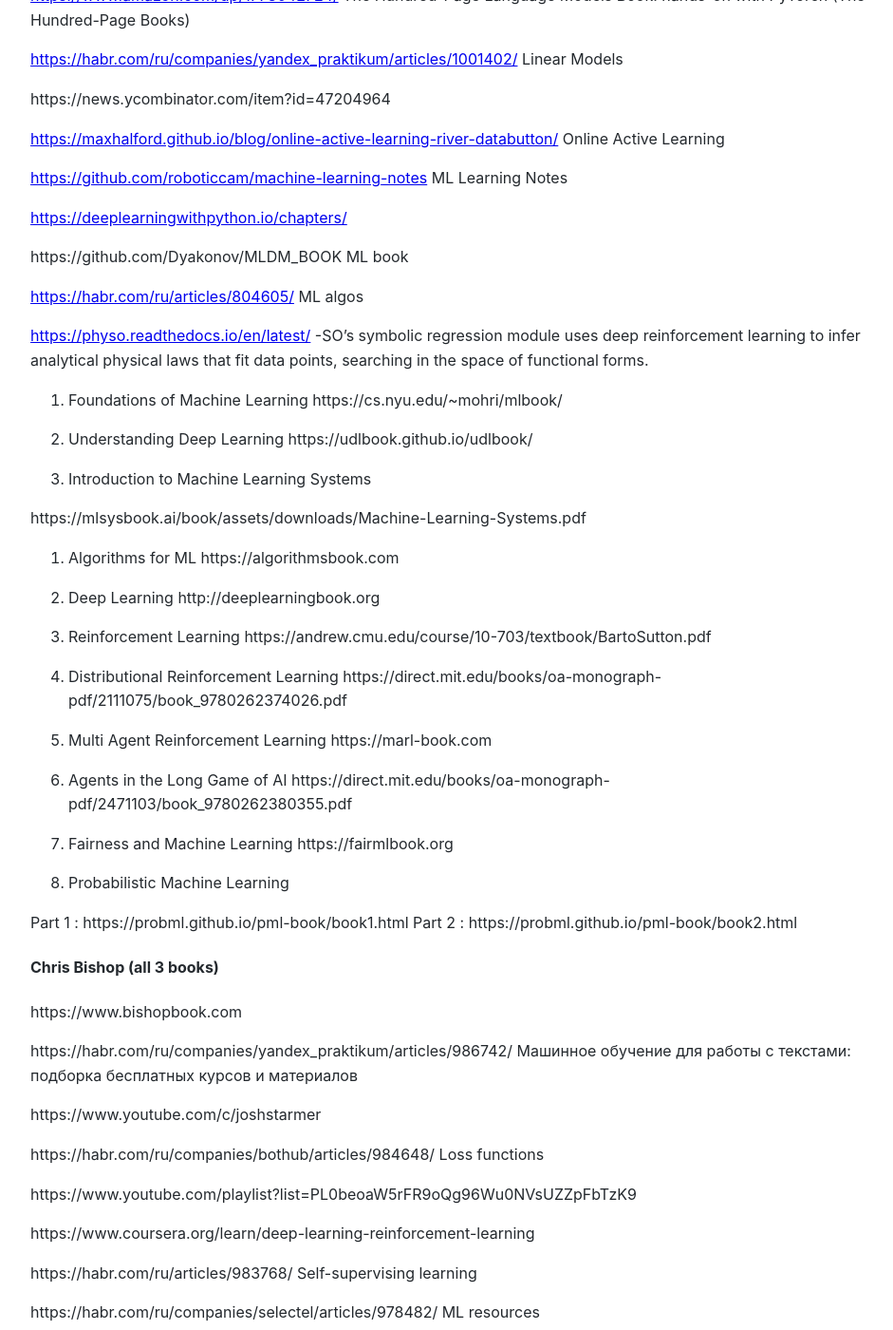
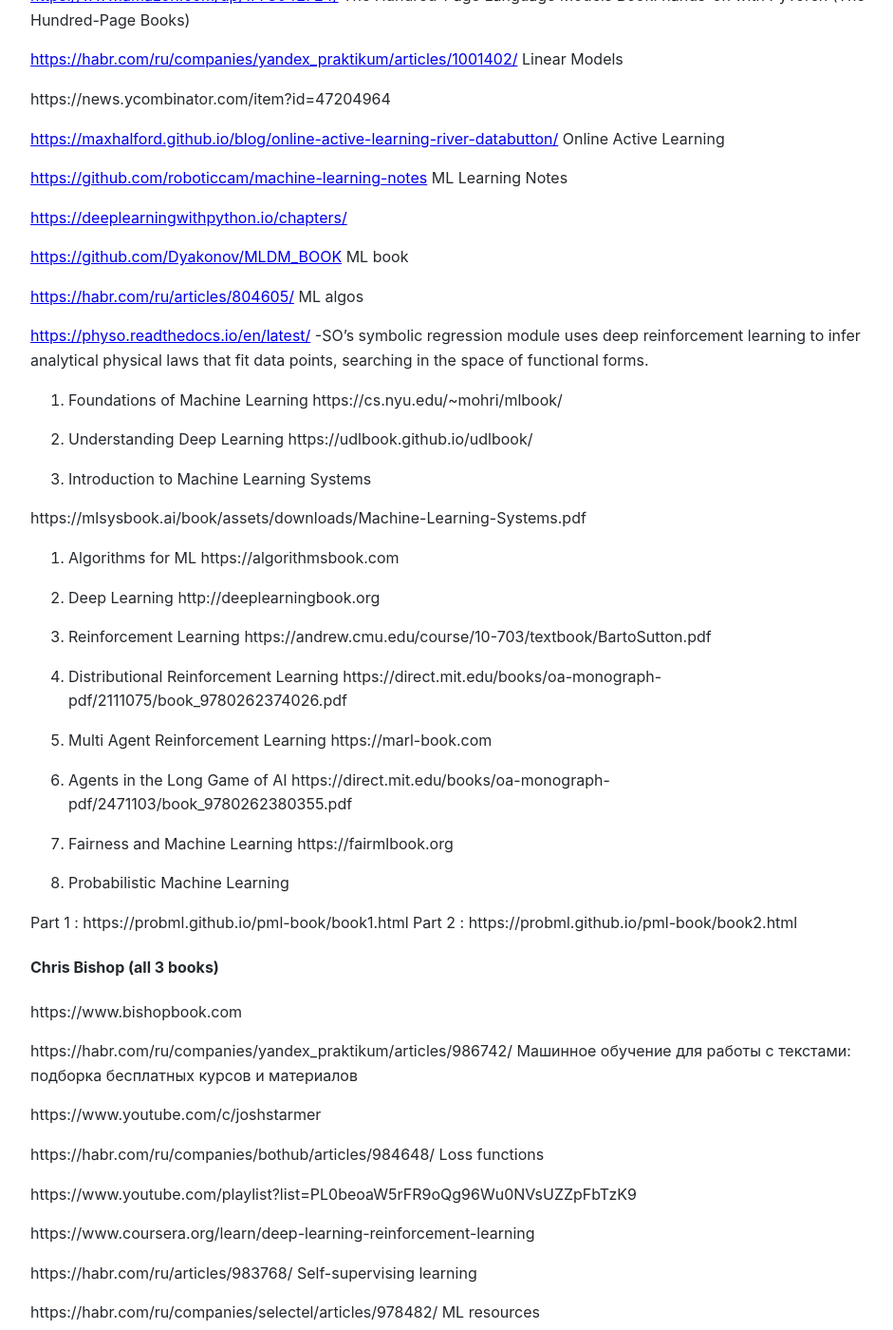
Before and after one commit to Michael-Lubinsky/michael-lubinsky.github.com, a Jekyll site: the page built from ml/mamba.md, in a window 1280 px wide and 1400 px high, scrolled down 2120 px. Shown: the whole window at 95% size, without its empty margins (158-1099 px from the left). Built offline with Jekyll 4.4.1, drawn with Linux system fonts in a browser that asks for light colours; our own code applies the rules of GitHub Pages for plain Markdown files; some of the changed text lies outside the part shown.

Commit message:
Update mamba.md

```diff
--- a/ml/mamba.md
+++ b/ml/mamba.md
@@ -5,7 +5,7 @@
 Stepik course
 <https://stepik.org/course/240191/promo>
 
-<https://arxiv.org/abs/2604.21691>
+<https://arxiv.org/abs/2604.21691> There Will Be a Scientific Theory of Deep Learning
 
 <https://www.youtube.com/watch?v=R8h_gpSpEVU>
 Deploying AI Models with Hugging Face – Hands-On Course
@@ -86,9 +86,6 @@
 
 <https://www.byhand.ai/p/swiglu-the-activation-function-behind>
 
-
-
-
 <https://imaddabbura.github.io/posts/dl/why-not-softmax.html>
 
 ## ML Books
@@ -97,7 +94,6 @@
 <https://mlbook.dataschool.io/>
 
 <https://github.com/AniruddhaChattopadhyay/Books>
-
 
 <https://artint.info/3e/html/ArtInt3e.html>
 
@@ -112,10 +108,9 @@
  <https://github.com/roboticcam/machine-learning-notes> ML Learning Notes
 
 
-
 <https://deeplearningwithpython.io/chapters/>
 
-https://github.com/Dyakonov/MLDM_BOOK   ML book
+<https://github.com/Dyakonov/MLDM_BOOK>   ML book
 
 
 
@@ -360,9 +356,6 @@
 ### Self-attention implementation
 
 https://eli.thegreenplace.net/2025/notes-on-implementing-attention/
-
-
-
 
 
 https://github.com/ageron/handson-ml3
```
Also changed, not shown: other parts of ml/mamba.md (+2 -1 lines).
